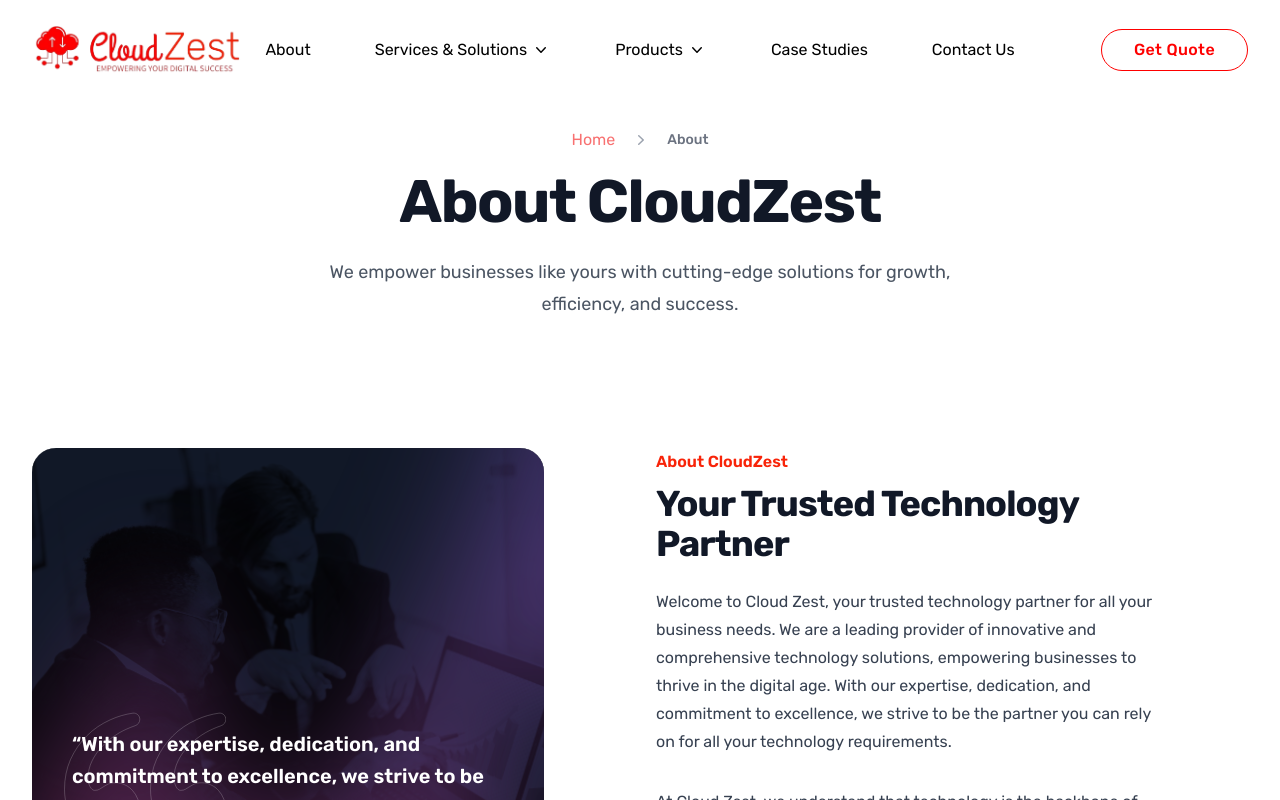
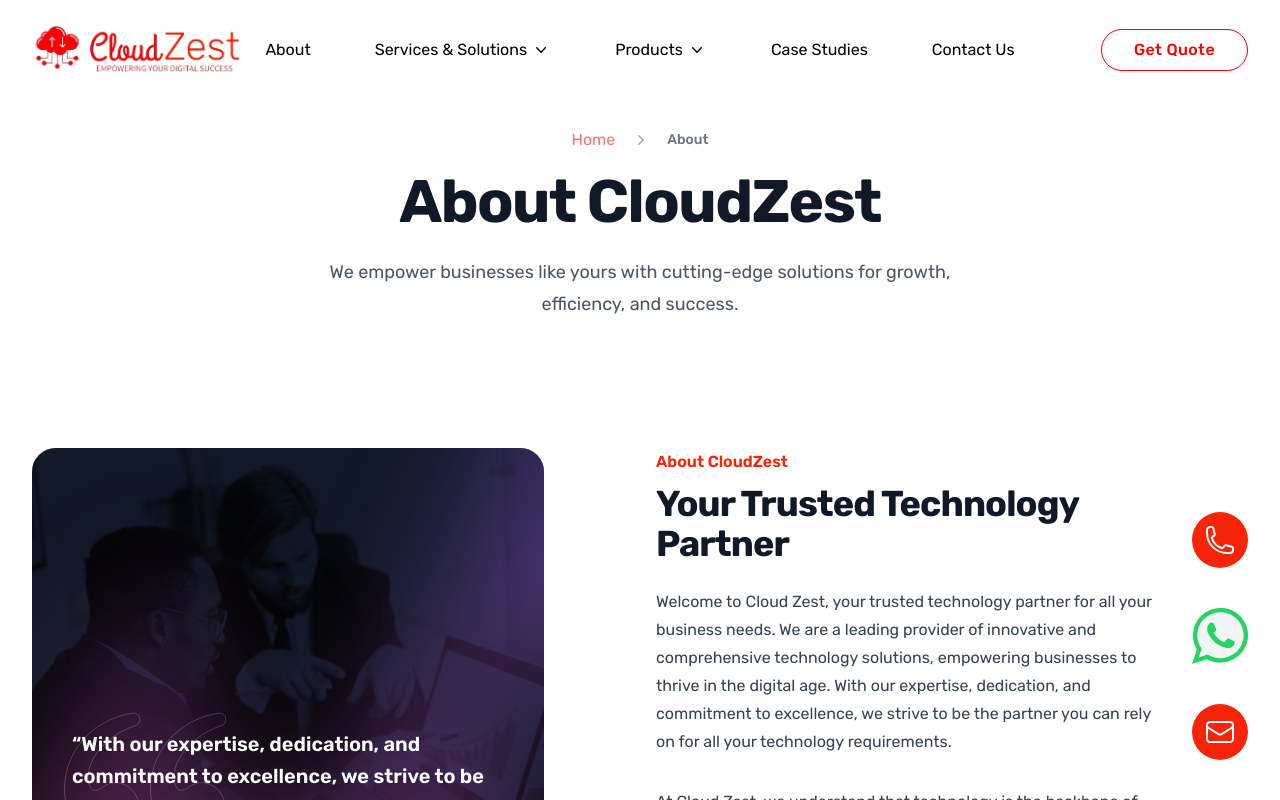
Before and after one commit to sammymwangangi/cloudZest, a Next.js app: page /about in a window 1280 px wide. Shown: the top 800 px of the page. Built offline with nearby package versions, Linux system fonts and the light colour scheme.

Commit message:
floating button

```diff
--- /dev/null
+++ b/components/FloatingButtons.js
@@ -0,0 +1,57 @@
+import React from "react";
+import Image from "next/image";
+import Link from "next/link";
+
+export default function Example() {
+  return (
+    <>
+      <div className="fixed z-90 bottom-10 right-8 flex flex-col space-y-10 ">
+        <div>
+          <a
+            href="tel:+254725626388"
+            className="flex justify-center items-center w-14 h-14 text-white font-semibold rounded-full bg-[#F82409] hover:shadow-orange-md transition-all outline-none "
+          >
+            <svg
+              className="h-8 w-8"
+              fill="none"
+              stroke="currentColor"
+              stroke-width="1.5"
+              viewBox="0 0 24 24"
+              xmlns="http://www.w3.org/2000/svg"
+              aria-hidden="true"
+            >
+              <path
+                stroke-linecap="round"
+                stroke-linejoin="round"
+                d="M2.25 6.75c0 8.284 6.716 15 15 15h2.25a2.25 2.25 0 002.25-2.25v-1.372c0-.516-.351-.966-.852-1.091l-4.423-1.106c-.44-.11-.902.055-1.173.417l-.97 1.293c-.282.376-.769.542-1.21.38a12.035 12.035 0 01-7.143-7.143c-.162-.441.004-.928.38-1.21l1.293-.97c.363-.271.527-.734.417-1.173L6.963 3.102a1.125 1.125 0 00-1.091-.852H4.5A2.25 2.25 0 002.25 4.5v2.25z"
+              ></path>
+            </svg>
+          </a>
+        </div>
+        <div>
+          <a
+            href="https://wa.me/725626388?text=I'm%20interested%20in%20your%20services"
+            className="flex justify-center items-center w-14 h-14 text-white font-semibold rounded-full bg-gray-100 hover:shadow-orange-md transition-all outline-none "
+          >
+            <svg className="h-8 w-8" xmlns="http://www.w3.org/2000/svg" viewBox="0 0 24 24" class="main-grid-item-icon" fill="none">
+            <path d="M6.579 8.121c.209-.663.778-1.457 1.19-1.66.183-.09.319-.11.763-.11.522 0 .548.005.684.14.088.095.328.606.673 1.432.292.71.533 1.315.533 1.347 0 .146-.293.61-.627 1.002-.23.267-.365.47-.365.543 0 .068.167.381.376.69.506.757 1.44 1.696 2.167 2.177.568.376 1.582.867 1.785.867.152 0 .429-.272.992-.982.23-.287.434-.495.512-.511.068-.021.235.005.37.057.392.152 2.371 1.117 2.476 1.211.203.188.037 1.264-.267 1.702-.464.68-1.79 1.259-2.663 1.17-.636-.068-2.14-.564-3.117-1.029-1.253-.6-2.574-1.697-3.644-3.038-.611-.763-1.227-1.692-1.493-2.246-.36-.751-.491-1.331-.455-2 .016-.287.068-.631.11-.762Z" fill="#25D366" />
+            <path clip-rule="evenodd" d="M.606 9.5C1.582 4.491 5.576.76 10.709.06c.705-.1 2.684-.068 3.368.046.715.126 1.66.371 2.24.59 3.832 1.426 6.663 4.72 7.466 8.683.35 1.729.272 3.755-.203 5.457-1.133 4.03-4.423 7.205-8.511 8.218-2.663.658-5.462.37-7.983-.81l-.617-.292-3.226 1.029C1.473 23.545.01 23.994 0 23.983c-.01-.01.45-1.415 1.029-3.112l1.05-3.096-.424-.84C.48 14.569.12 12.01.605 9.498Zm21.172-.408c-1.028-3.76-4.297-6.626-8.145-7.148-2.099-.282-4.078.037-5.9.956-4.417 2.234-6.522 7.341-4.93 11.957.204.59.752 1.702 1.092 2.213l.271.408-.605 1.775a69.688 69.688 0 0 0-.606 1.817c0 .026.84-.224 1.864-.548a99.767 99.767 0 0 1 1.9-.596c.022 0 .225.11.45.24 2.428 1.447 5.456 1.76 8.187.852a9.927 9.927 0 0 0 6.48-6.945 9.998 9.998 0 0 0-.058-4.98Z" fill="#25D366" fill-rule="evenodd" />
+            </svg>
+          </a>
+        </div>
+        <div>
+          <Link
+            href="mailto: info@cloudzest.net"
+            className="flex justify-center items-center w-14 h-14 text-white font-semibold rounded-full bg-[#F82409] hover:shadow-orange-md transition-all outline-none "
+          >
+
+            <svg className="h-8 w-8" fill="none" stroke="currentColor" strokeWidth={1.5} viewBox="0 0 24 24" xmlns="http://www.w3.org/2000/svg" aria-hidden="true">
+  <path strokeLinecap="round" strokeLinejoin="round" d="M21.75 6.75v10.5a2.25 2.25 0 01-2.25 2.25h-15a2.25 2.25 0 01-2.25-2.25V6.75m19.5 0A2.25 2.25 0 0019.5 4.5h-15a2.25 2.25 0 00-2.25 2.25m19.5 0v.243a2.25 2.25 0 01-1.07 1.916l-7.5 4.615a2.25 2.25 0 01-2.36 0L3.32 8.91a2.25 2.25 0 01-1.07-1.916V6.75" />
+</svg>
+
+          </Link>
+        </div>
+      </div>
+    </>
+  );
+}
--- a/components/Layout/Layout.js
+++ b/components/Layout/Layout.js
@@ -2,12 +2,14 @@
 import Footer from "./Footer";
 import Header from "./Header";
 import Header2 from "./Header2";
+import FloatingButtons from "/components/FloatingButtons";
 
 export default function Layout({ children }) {
   return (
     <>
       <Header2 />
       {children}
+      <FloatingButtons/>
       <Footer />
     </>
   );
--- a/pages/index.js
+++ b/pages/index.js
@@ -32,6 +32,7 @@
         <WebsiteDevelopment/>
         <UiUx/>
 
+
       </Layout>
     </>
   );
```
